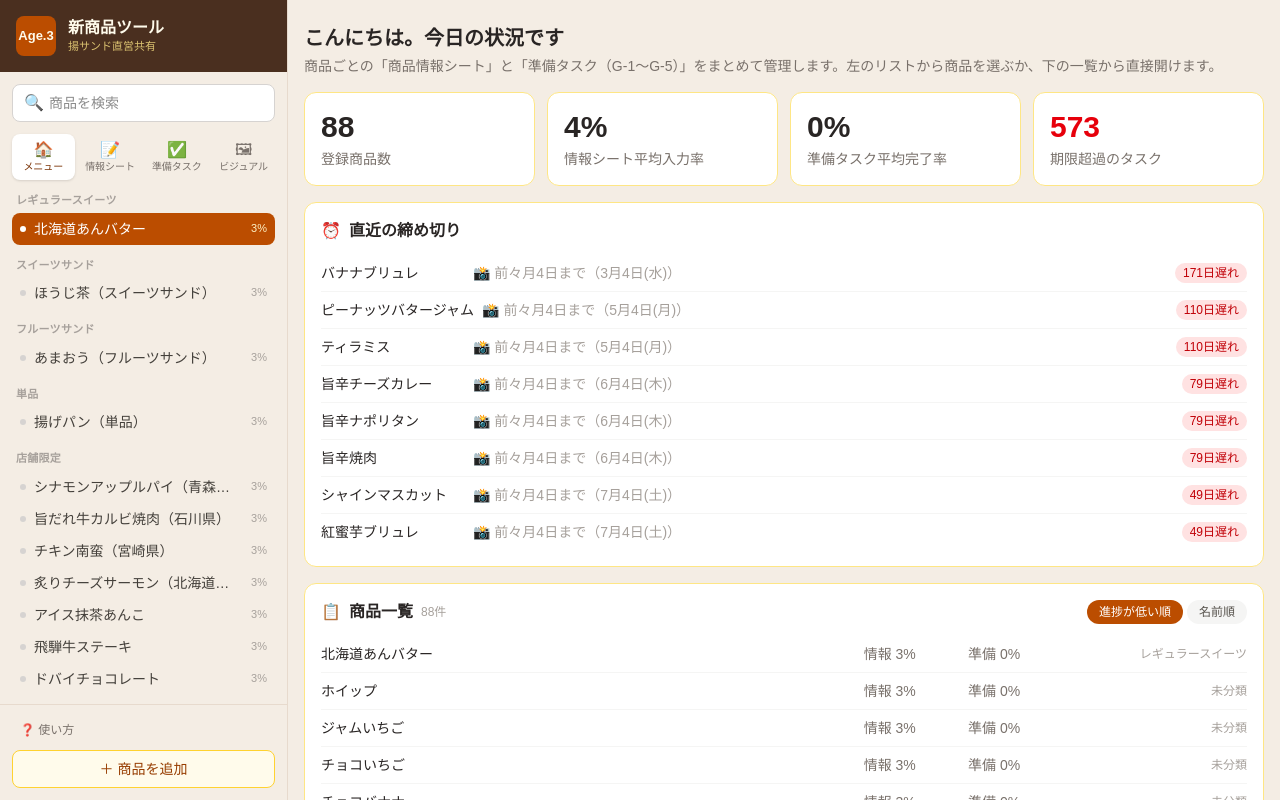
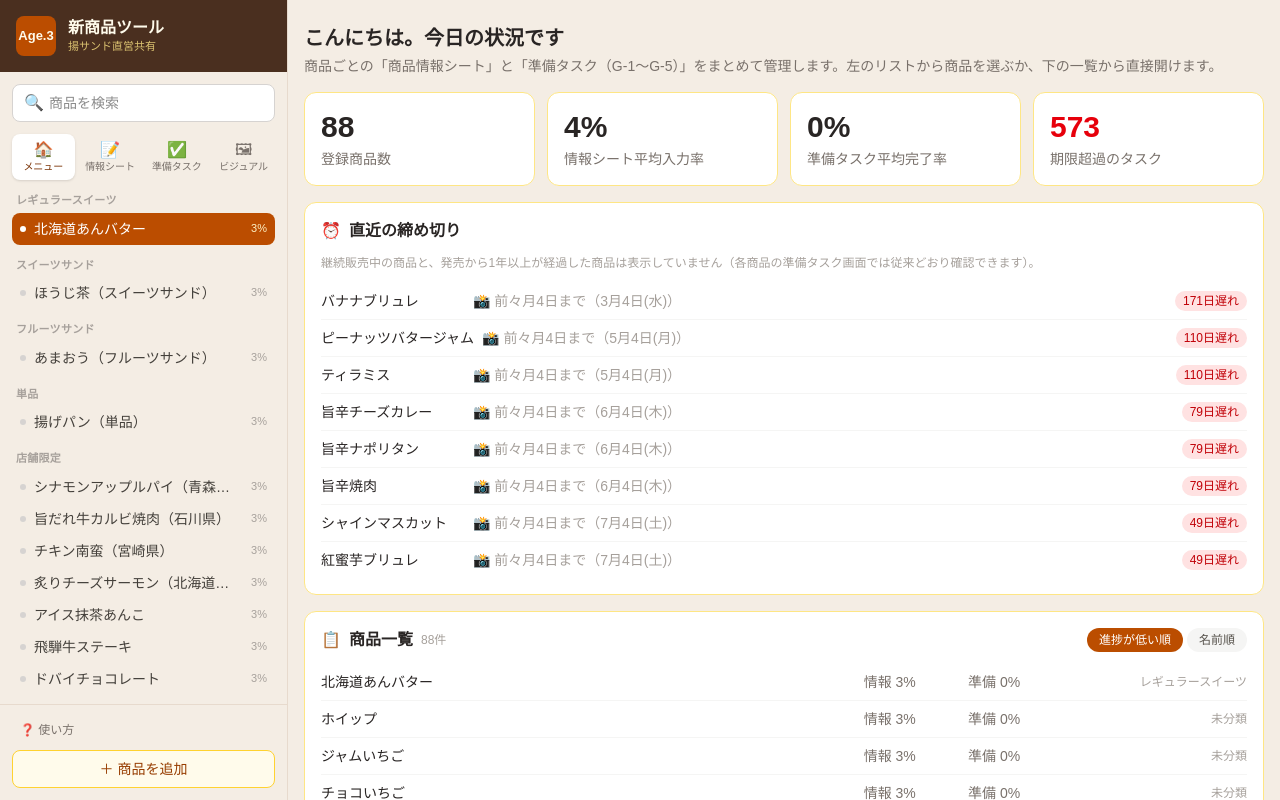
Before and after one commit to klobal001-glitch/age3-shinshohin-tool, a Next.js app: page / in a window 1280 px wide. Built offline with nearby package versions, Linux system fonts and the light colour scheme; no server answers; the database is empty.

Commit message:
直近の締め切りに除外条件の注記を追加
Added informational text about product visibility based on sales duration.

```diff
--- a/src/components/MenuView.tsx
+++ b/src/components/MenuView.tsx
@@ -84,6 +84,9 @@ export default function MenuView({
           <span>⏰</span>
           <h3 className="font-semibold text-stone-800">直近の締め切り</h3>
         </div>
+        <p className="mb-3 text-xs text-stone-400">
+          継続販売中の商品と、発売から1年以上が経過した商品は表示していません（各商品の準備タスク画面では従来どおり確認できます）。
+        </p>
         {nearestDeadlines.length === 0 ? (
           <p className="py-4 text-center text-sm text-stone-400">
             発売月が設定されている商品がまだありません。準備タスクで発売月を設定すると、ここに締め切りが表示されます。
```
